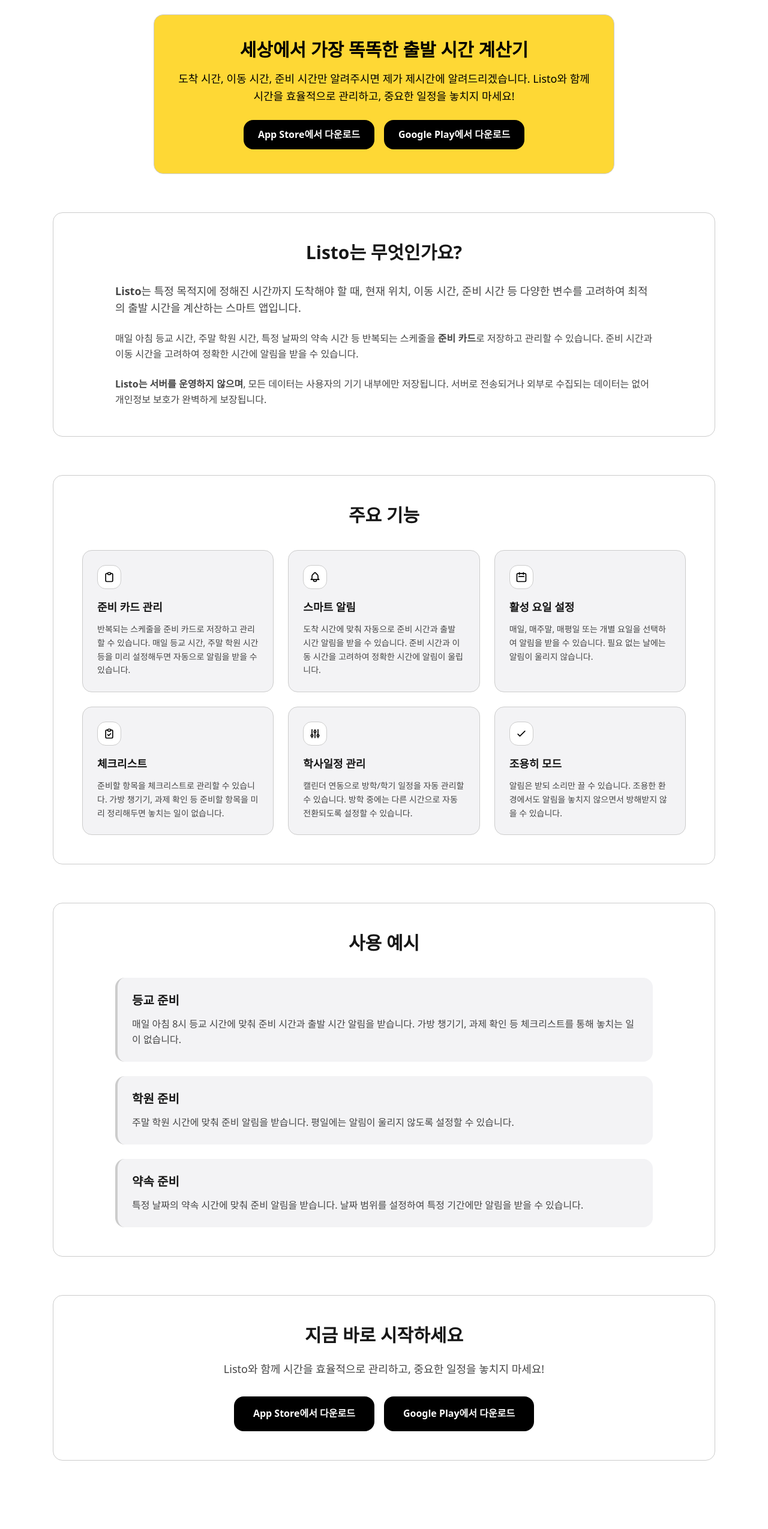
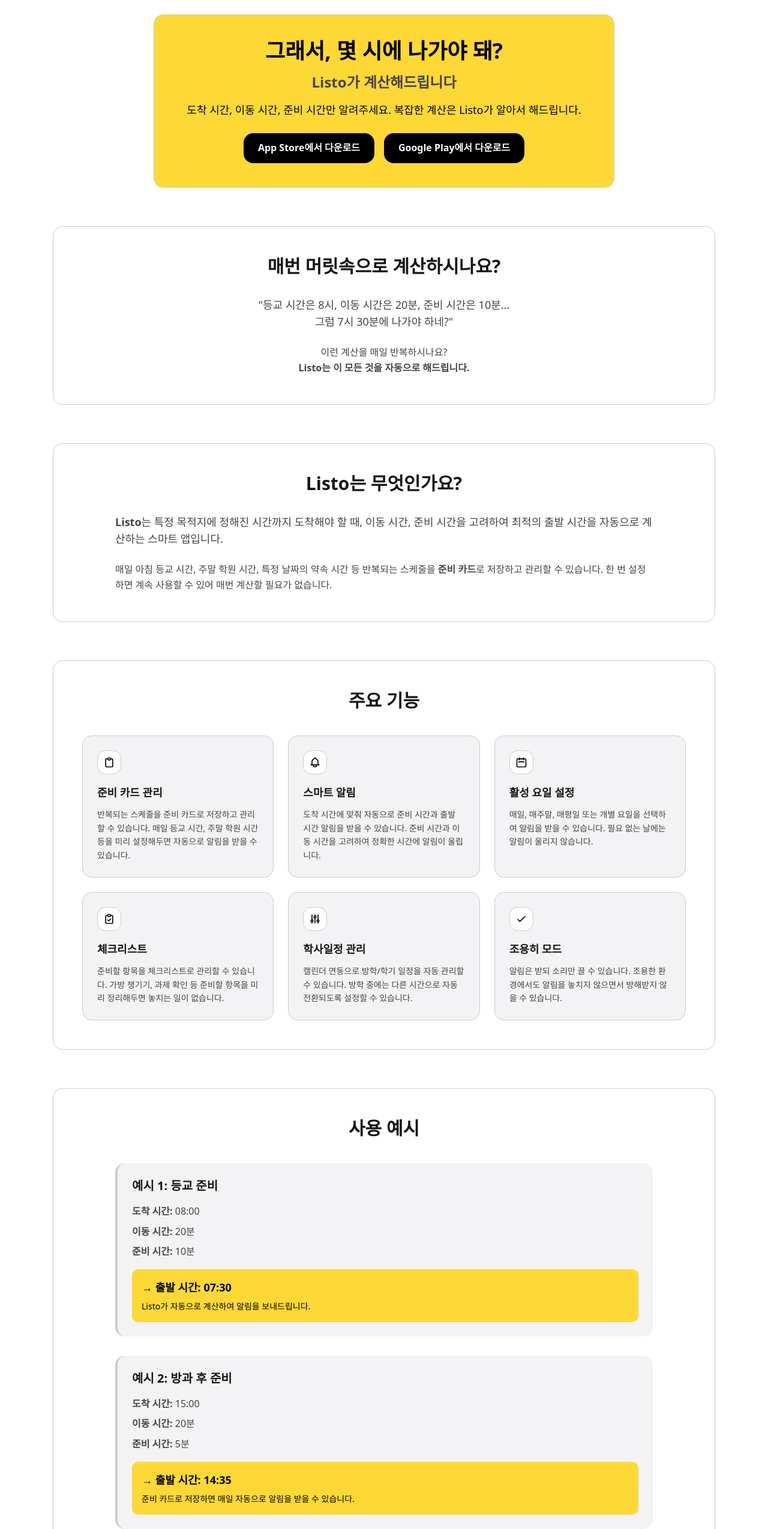
Before and after one commit to jaloveeye/aiharu-landing-next, a Next.js app: page /listo in a window 1280 px wide. Shown: the part 177-2726 px from the top of the page at 60% size. Built offline with nearby package versions, Linux system fonts and the light colour scheme; no server answers.

Commit message:
feat: Listo 및 Cap Finder 상세 페이지 개선 (프롬프트 파일 참고)

```diff
--- a/app/listo/page.tsx
+++ b/app/listo/page.tsx
@@ -24,12 +24,15 @@
             borderRadius: 'var(--border-radius-medium)',
             borderColor: 'var(--color-outline)'
           }}>
-            <p className="text-2xl md:text-3xl font-bold mb-4">
-              세상에서 가장 똑똑한 출발 시간 계산기
+            <p className="text-3xl md:text-4xl font-bold mb-4">
+              그래서, 몇 시에 나가야 돼?
+            </p>
+            <p className="text-xl md:text-2xl font-semibold mb-4" style={{ color: 'var(--color-on-surface-variant)' }}>
+              Listo가 계산해드립니다
             </p>
             <p className="text-lg leading-relaxed mb-6">
-              도착 시간, 이동 시간, 준비 시간만 알려주시면 제가 제시간에 알려드리겠습니다.
-              Listo와 함께 시간을 효율적으로 관리하고, 중요한 일정을 놓치지 마세요!
+              도착 시간, 이동 시간, 준비 시간만 알려주세요.
+              복잡한 계산은 Listo가 알아서 해드립니다.
             </p>
             <div className="flex flex-wrap gap-4 justify-center">
               <a
@@ -62,6 +65,31 @@
           </div>
         </div>
 
+        {/* 문제 정의 섹션 */}
+        <section className="mb-16">
+          <div className="border p-8 md:p-12" style={{
+            backgroundColor: 'var(--color-background)',
+            borderColor: 'var(--color-outline)',
+            borderRadius: 'var(--border-radius-medium)'
+          }}>
+            <div className="max-w-4xl mx-auto">
+              <h2 className="text-2xl md:text-3xl font-bold text-center mb-8" style={{ color: 'var(--color-on-background)' }}>
+                매번 머릿속으로 계산하시나요?
+              </h2>
+              <div className="space-y-6 leading-relaxed" style={{ color: 'var(--color-on-surface-variant)' }}>
+                <p className="text-lg text-center">
+                  "등교 시간은 8시, 이동 시간은 20분, 준비 시간은 10분...<br />
+                  그럼 7시 30분에 나가야 하네?"
+                </p>
+                <p className="text-center">
+                  이런 계산을 매일 반복하시나요?<br />
+                  <strong style={{ color: 'var(--color-on-background)' }}>Listo는 이 모든 것을 자동으로 해드립니다.</strong>
+                </p>
+              </div>
+            </div>
+          </div>
+        </section>
+
         {/* 서비스 소개 */}
         <section className="mb-16">
           <div className="border p-8 md:p-12" style={{
@@ -76,17 +104,12 @@
               <div className="space-y-6 leading-relaxed" style={{ color: 'var(--color-on-surface-variant)' }}>
                 <p className="text-lg">
                   <strong style={{ color: 'var(--color-on-background)' }}>Listo</strong>는 특정 목적지에 정해진 시간까지 도착해야 할 때,
-                  현재 위치, 이동 시간, 준비 시간 등 다양한 변수를 고려하여 최적의 출발 시간을 계산하는 스마트 앱입니다.
+                  이동 시간, 준비 시간을 고려하여 최적의 출발 시간을 자동으로 계산하는 스마트 앱입니다.
                 </p>
                 <p>
                   매일 아침 등교 시간, 주말 학원 시간, 특정 날짜의 약속 시간 등 반복되는 스케줄을
                   <strong style={{ color: 'var(--color-on-background)' }}> 준비 카드</strong>로 저장하고 관리할 수 있습니다.
-                  준비 시간과 이동 시간을 고려하여 정확한 시간에 알림을 받을 수 있습니다.
-                </p>
-                <p>
-                  <strong style={{ color: 'var(--color-on-background)' }}>Listo는 서버를 운영하지 않으며</strong>,
-                  모든 데이터는 사용자의 기기 내부에만 저장됩니다. 서버로 전송되거나 외부로 수집되는 데이터는 없어
-                  개인정보 보호가 완벽하게 보장됩니다.
+                  한 번 설정하면 계속 사용할 수 있어 매번 계산할 필요가 없습니다.
                 </p>
               </div>
             </div>
@@ -220,20 +243,25 @@
             <h2 className="text-2xl md:text-3xl font-bold text-center mb-10" style={{ color: 'var(--color-on-background)' }}>
               사용 예시
             </h2>
-            <div className="max-w-4xl mx-auto space-y-6">
+            <div className="max-w-4xl mx-auto space-y-8">
               <div className="p-6 border-l-4" style={{
                 backgroundColor: 'var(--color-surface)',
                 borderLeftColor: 'var(--color-primary)',
                 borderRadius: 'var(--border-radius-medium)',
                 borderColor: 'var(--color-outline)'
               }}>
-                <h3 className="text-xl font-bold mb-3" style={{ color: 'var(--color-on-background)' }}>
-                  등교 준비
+                <h3 className="text-xl font-bold mb-4" style={{ color: 'var(--color-on-background)' }}>
+                  예시 1: 등교 준비
                 </h3>
-                <p className="leading-relaxed" style={{ color: 'var(--color-on-surface-variant)' }}>
-                  매일 아침 8시 등교 시간에 맞춰 준비 시간과 출발 시간 알림을 받습니다.
-                  가방 챙기기, 과제 확인 등 체크리스트를 통해 놓치는 일이 없습니다.
-                </p>
+                <div className="space-y-2 mb-4" style={{ color: 'var(--color-on-surface-variant)' }}>
+                  <p><strong style={{ color: 'var(--color-on-background)' }}>도착 시간:</strong> 08:00</p>
+                  <p><strong style={{ color: 'var(--color-on-background)' }}>이동 시간:</strong> 20분</p>
+                  <p><strong style={{ color: 'var(--color-on-background)' }}>준비 시간:</strong> 10분</p>
+                </div>
+                <div className="p-4 rounded-lg" style={{ backgroundColor: 'var(--color-primary)', color: '#000000' }}>
+                  <p className="font-bold text-lg">→ 출발 시간: 07:30</p>
+                  <p className="text-sm mt-2">Listo가 자동으로 계산하여 알림을 보내드립니다.</p>
+                </div>
               </div>
               <div className="p-6 border-l-4" style={{
                 backgroundColor: 'var(--color-surface)',
@@ -241,12 +269,18 @@
                 borderRadius: 'var(--border-radius-medium)',
                 borderColor: 'var(--color-outline)'
               }}>
-                <h3 className="text-xl font-bold mb-3" style={{ color: 'var(--color-on-background)' }}>
-                  학원 준비
+                <h3 className="text-xl font-bold mb-4" style={{ color: 'var(--color-on-background)' }}>
+                  예시 2: 방과 후 준비
                 </h3>
-                <p className="leading-relaxed" style={{ color: 'var(--color-on-surface-variant)' }}>
-                  주말 학원 시간에 맞춰 준비 알림을 받습니다. 평일에는 알림이 울리지 않도록 설정할 수 있습니다.
-                </p>
+                <div className="space-y-2 mb-4" style={{ color: 'var(--color-on-surface-variant)' }}>
+                  <p><strong style={{ color: 'var(--color-on-background)' }}>도착 시간:</strong> 15:00</p>
+                  <p><strong style={{ color: 'var(--color-on-background)' }}>이동 시간:</strong> 20분</p>
+                  <p><strong style={{ color: 'var(--color-on-background)' }}>준비 시간:</strong> 5분</p>
+                </div>
+                <div className="p-4 rounded-lg" style={{ backgroundColor: 'var(--color-primary)', color: '#000000' }}>
+                  <p className="font-bold text-lg">→ 출발 시간: 14:35</p>
+                  <p className="text-sm mt-2">준비 카드로 저장하면 매일 자동으로 알림을 받을 수 있습니다.</p>
+                </div>
               </div>
               <div className="p-6 border-l-4" style={{
                 backgroundColor: 'var(--color-surface)',
@@ -254,11 +288,42 @@
                 borderRadius: 'var(--border-radius-medium)',
                 borderColor: 'var(--color-outline)'
               }}>
-                <h3 className="text-xl font-bold mb-3" style={{ color: 'var(--color-on-background)' }}>
-                  약속 준비
+                <h3 className="text-xl font-bold mb-4" style={{ color: 'var(--color-on-background)' }}>
+                  예시 3: 주말 학원 준비
                 </h3>
-                <p className="leading-relaxed" style={{ color: 'var(--color-on-surface-variant)' }}>
-                  특정 날짜의 약속 시간에 맞춰 준비 알림을 받습니다. 날짜 범위를 설정하여 특정 기간에만 알림을 받을 수 있습니다.
+                <div className="space-y-2 mb-4" style={{ color: 'var(--color-on-surface-variant)' }}>
+                  <p><strong style={{ color: 'var(--color-on-background)' }}>도착 시간:</strong> 11:30</p>
+                  <p><strong style={{ color: 'var(--color-on-background)' }}>이동 시간:</strong> 15분</p>
+                  <p><strong style={{ color: 'var(--color-on-background)' }}>준비 시간:</strong> 10분</p>
+                  <p><strong style={{ color: 'var(--color-on-background)' }}>활성 요일:</strong> 매주 토요일, 일요일</p>
+                </div>
+                <div className="p-4 rounded-lg" style={{ backgroundColor: 'var(--color-primary)', color: '#000000' }}>
+                  <p className="font-bold text-lg">→ 출발 시간: 11:05</p>
+                  <p className="text-sm mt-2">주말에만 알림을 받도록 설정할 수 있습니다.</p>
+                </div>
+              </div>
+            </div>
+          </div>
+        </section>
+
+        {/* 개인정보 보호 섹션 */}
+        <section className="mb-16">
+          <div className="border p-8 md:p-12" style={{
+            backgroundColor: 'var(--color-background)',
+            borderColor: 'var(--color-outline)',
+            borderRadius: 'var(--border-radius-medium)'
+          }}>
+            <div className="max-w-4xl mx-auto text-center">
+              <h2 className="text-2xl md:text-3xl font-bold mb-6" style={{ color: 'var(--color-on-background)' }}>
+                완벽한 개인정보 보호
+              </h2>
+              <div className="space-y-4 leading-relaxed" style={{ color: 'var(--color-on-surface-variant)' }}>
+                <p className="text-lg">
+                  <strong style={{ color: 'var(--color-on-background)' }}>Listo는 서버를 운영하지 않습니다.</strong>
+                </p>
+                <p>
+                  모든 데이터는 사용자의 기기 내부에만 저장됩니다. 서버로 전송되거나 외부로 수집되는 데이터는 없어
+                  개인정보 보호가 완벽하게 보장됩니다.
                 </p>
               </div>
             </div>
```
Also changed, not shown: app/cap-finder/page.tsx (+74 -84 lines).
